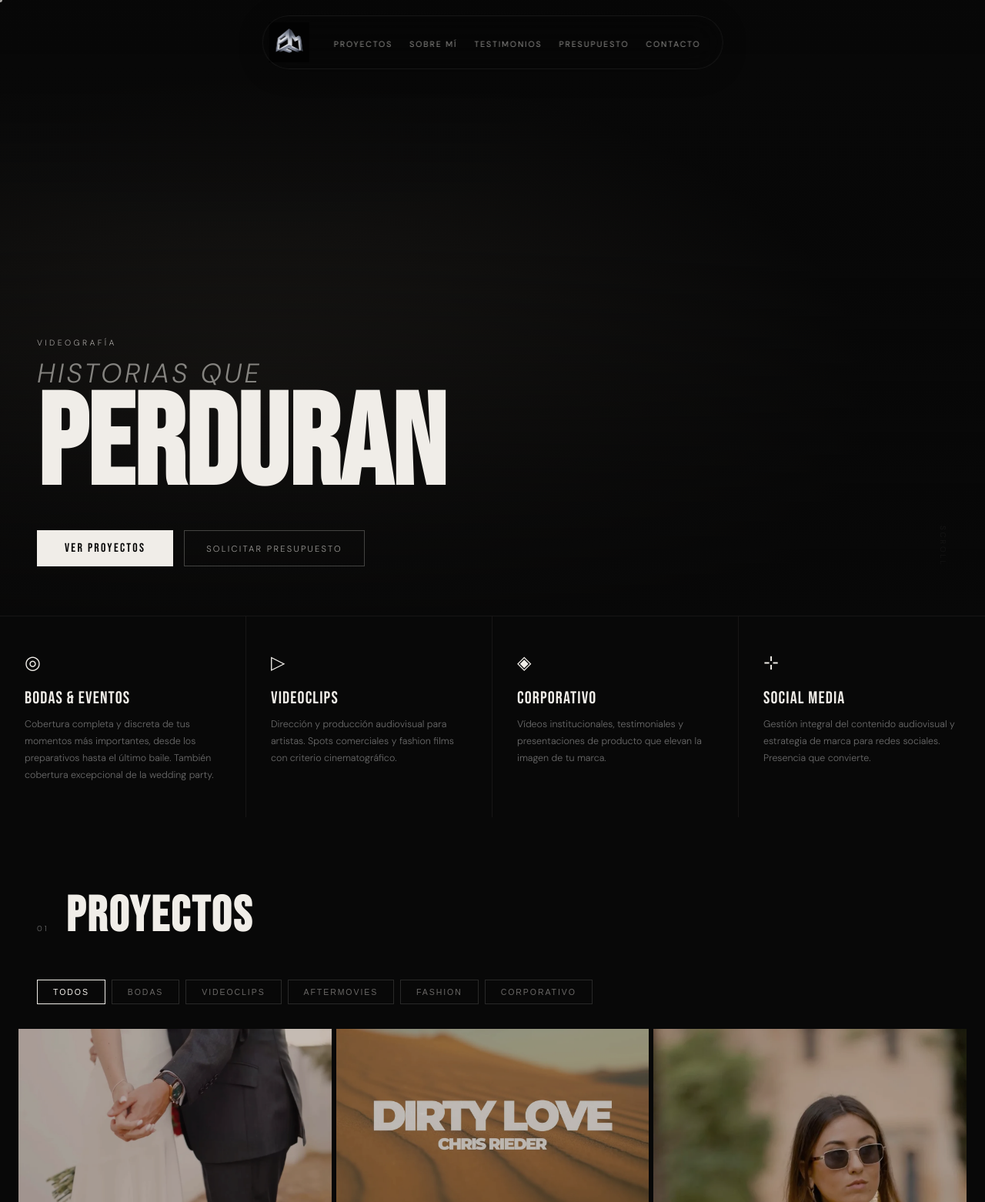
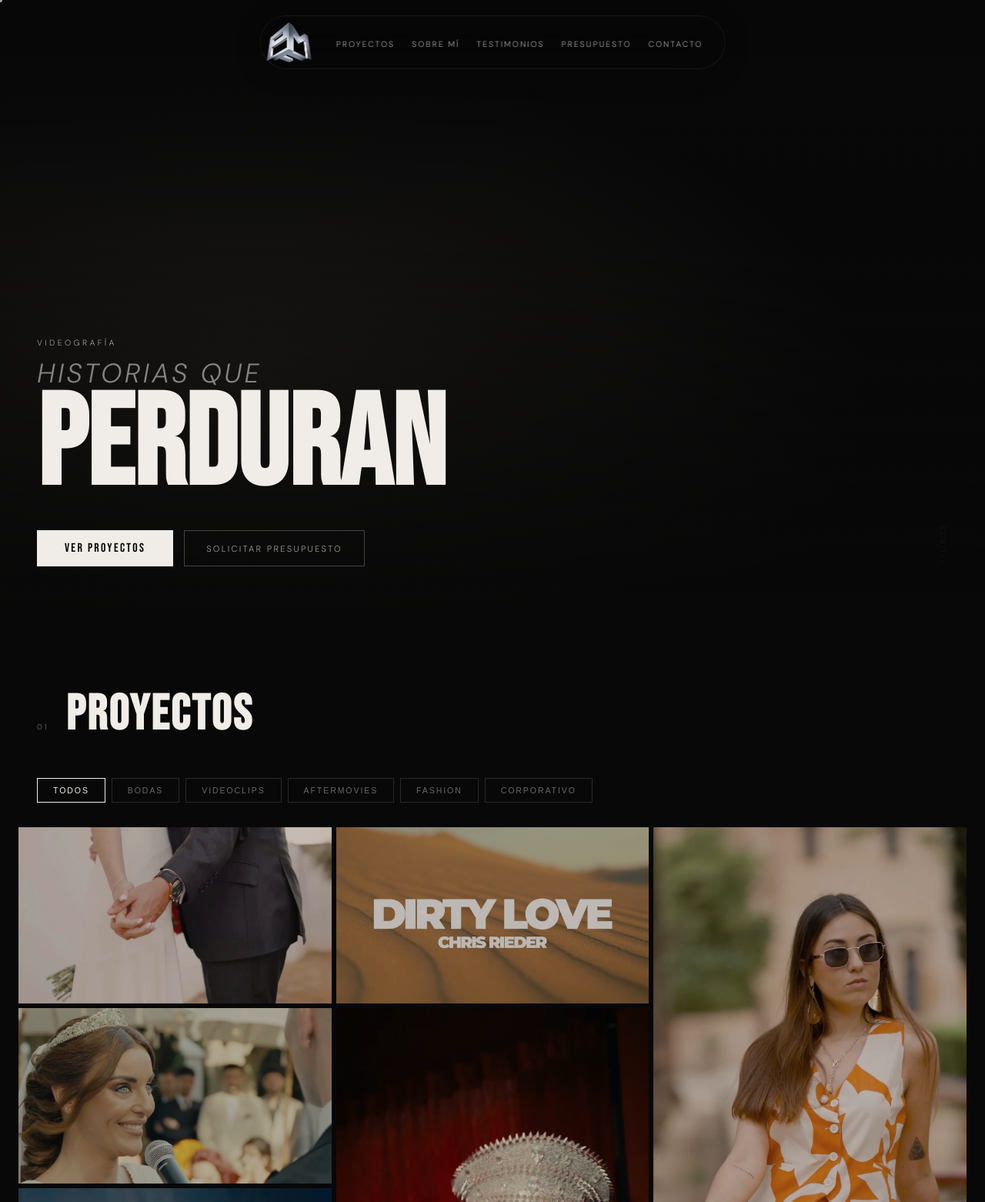
Before and after one commit to srpepemetro/pepe-metro-films, a plain HTML site: page index.html in a window 1280 px wide. Shown: the top 1562 px of the page at 77% size. Drawn offline with Linux system fonts and the light colour scheme; files whose address does not match are found by name.

Commit message:
actualizacion logo y preview

```diff
--- a/index.html
+++ b/index.html
@@ -47,8 +47,6 @@
     .nav-logo { text-decoration: none; display: flex; align-items: center; flex-shrink: 0; }
     .nav-logo-img {
       height: 52px; width: auto; display: block;
-      /* mezcla el fondo negro del logo con la translucidez */
-      mix-blend-mode: screen;
       transition: opacity .3s, transform .3s;
     }
     .nav-logo-img:hover { opacity: .8; transform: scale(1.05); }
@@ -113,17 +111,6 @@
     .btn-ghost:hover { border-color:var(--white); color:var(--white); }
     .scroll-hint { position:absolute; right:48px; bottom:64px; writing-mode:vertical-rl; font-size:.62rem; letter-spacing:.28em; text-transform:uppercase; color:rgba(240,237,232,.45); animation:blink 2.8s ease-in-out infinite; }
     @keyframes blink { 0%,100%{opacity:.25} 50%{opacity:.85} }
-
-    /* SERVICES STRIP */
-    .services-strip { display:grid; grid-template-columns:repeat(4,1fr); border-top:1px solid var(--dimmed); }
-    @media (max-width:900px) { .services-strip { grid-template-columns:repeat(2,1fr); } }
-    @media (max-width:480px) { .services-strip { grid-template-columns:1fr; } }
-    .svc-card { padding:44px 32px; border-right:1px solid var(--dimmed); transition:background .3s; }
-    .svc-card:last-child { border-right:none; }
-    .svc-card:hover { background:var(--dimmed); }
-    .svc-icon { font-size:1.5rem; margin-bottom:18px; display:block; }
-    .svc-title { font-family:var(--font-display); font-size:1.4rem; letter-spacing:.05em; margin-bottom:10px; }
-    .svc-desc { font-size:.78rem; line-height:1.75; color:var(--grey); }
 
     /* SECTION HEADER */
     .sec-head { padding:90px 48px 44px; display:flex; align-items:baseline; gap:22px; }
@@ -244,23 +231,6 @@
     footer { border-top:1px solid var(--dimmed); padding:24px 48px; display:flex; justify-content:space-between; align-items:center; flex-wrap:wrap; gap:12px; }
     footer span { font-size:.6rem; letter-spacing:.2em; text-transform:uppercase; color:var(--grey); }
 
-    /* HERO BANNER — vídeo de presentación */
-    .hero-video {
-      position: absolute; inset: 0; width: 100%; height: 100%;
-      object-fit: cover; object-position: center;
-      filter: brightness(.42) saturate(.8); z-index: 0;
-    }
-    /* Placeholder hero cuando no hay vídeo todavía */
-    .hero-video-placeholder {
-      position: absolute; inset: 0; z-index: 0;
-      background: #0a0a0a;
-      display: flex; align-items: center; justify-content: center;
-    }
-    .hero-video-placeholder span {
-      font-size:.62rem; letter-spacing:.28em; text-transform:uppercase;
-      color:rgba(240,237,232,.18);
-    }
-
     /* LIGHTBOX X button */
     .lb-x {
       position: absolute; top: -48px; right: 0;
@@ -274,17 +244,6 @@
     }
     .lb-x:hover { background: rgba(240,237,232,.12); border-color: var(--white); }
     .lb-inner { width:min(920px,92vw); position: relative; }
-      position: absolute; inset: 0;
-      width: 100%; height: 100%;
-      object-fit: cover; object-position: center;
-      display: block;
-      transition: transform .6s cubic-bezier(.25,.46,.45,.94), filter .4s ease;
-      filter: brightness(.78) saturate(.85);
-    }
-    .grid-item:hover .grid-item__thumb {
-      transform: scale(1.05);
-      filter: brightness(.42) saturate(.6);
-    }
     /* skeleton shimmer while thumb loads */
     .grid-item__ph {
       position: absolute; inset: 0;
@@ -310,8 +269,8 @@
   <div class="nav-inner">
     <a href="#inicio" class="nav-logo">
       <picture>
-        <source srcset="images/logo.webp" type="image/webp">
-        <img src="images/logo.png" alt="Pepe Metro Films" class="nav-logo-img">
+        <source srcset="images/logo_transparent.webp" type="image/webp">
+        <img src="images/logo_transparent.png" alt="Pepe Metro Films" class="nav-logo-img">
       </picture>
     </a>
     <button class="nav-toggle" id="navToggle" aria-label="Menú"><span></span><span></span><span></span></button>
@@ -325,18 +284,18 @@
   </div>
 </nav>
 
-<!-- HERO CON VÍDEO BANNER -->
+<!-- HERO — BANNER VÍDEO PRESENTACIÓN -->
 <section id="inicio" class="hero">
   <!--
-    VÍDEO DE PRESENTACIÓN:
-    1. Sube tu reel a la carpeta /videos/ con el nombre reel.mp4
-    2. Quita los comentarios de las líneas de abajo
-    Recomendaciones: horizontal 16:9, sin audio, 10-20 seg en loop, comprimido <8MB
+    ══ VÍDEO DE PRESENTACIÓN ══
+    1. Crea la carpeta /videos/ dentro de pepe-metro-films/
+    2. Pon tu reel ahí con el nombre reel.mp4
+       Especificaciones recomendadas: horizontal 16:9 · sin audio · 10-20s en loop · <10MB
+    3. Quita los comentarios de las líneas <video> y </video>
   -->
   <!-- <video class="hero-video" autoplay muted loop playsinline preload="auto">
     <source src="videos/reel.mp4" type="video/mp4">
   </video> -->
-  <div class="hero-video-placeholder"><span>Añade tu reel: /videos/reel.mp4</span></div>
   <div class="hero-bg"></div>
   <div class="hero-overlay"></div>
   <div class="hero-content">
@@ -349,30 +308,6 @@
   </div>
   <span class="scroll-hint">Scroll</span>
 </section>
-
-<!-- SERVICES STRIP -->
-<div class="services-strip">
-  <div class="svc-card fade-up">
-    <span class="svc-icon">◎</span>
-    <div class="svc-title">Bodas &amp; Eventos</div>
-    <p class="svc-desc">Cobertura completa y discreta de tus momentos más importantes, desde los preparativos hasta el último baile. También cobertura excepcional de la wedding party.</p>
-  </div>
-  <div class="svc-card fade-up">
-    <span class="svc-icon">▷</span>
-    <div class="svc-title">Videoclips</div>
-    <p class="svc-desc">Dirección y producción audiovisual para artistas. Spots comerciales y fashion films con criterio cinematográfico.</p>
-  </div>
-  <div class="svc-card fade-up">
-    <span class="svc-icon">◈</span>
-    <div class="svc-title">Corporativo</div>
-    <p class="svc-desc">Vídeos institucionales, testimoniales y presentaciones de producto que elevan la imagen de tu marca.</p>
-  </div>
-  <div class="svc-card fade-up">
-    <span class="svc-icon">⊹</span>
-    <div class="svc-title">Social Media</div>
-    <p class="svc-desc">Gestión integral del contenido audiovisual y estrategia de marca para redes sociales. Presencia que convierte.</p>
-  </div>
-</div>
 
 <!-- PROYECTOS -->
 <section id="proyectos">
```
Also changed, not shown: images/Logopmfredondopequeño.png (deleted), images/logo.png (deleted), images/logo.webp (deleted), images/logo_transparent.png (added), images/logo_transparent.webp (added).
